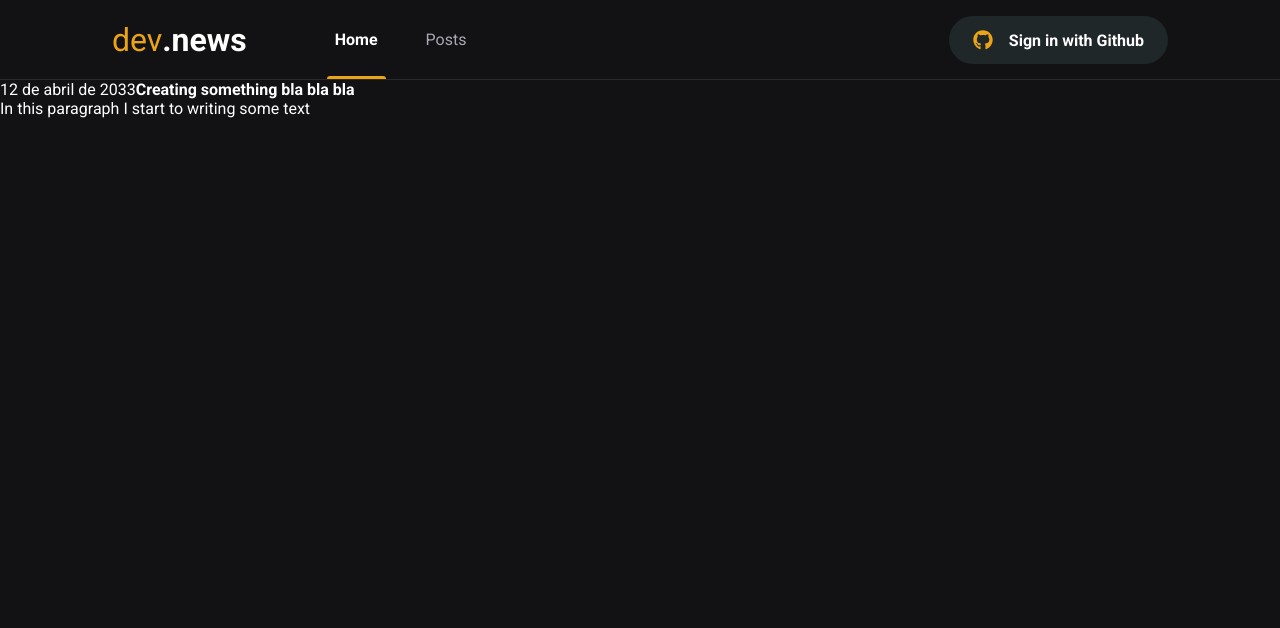
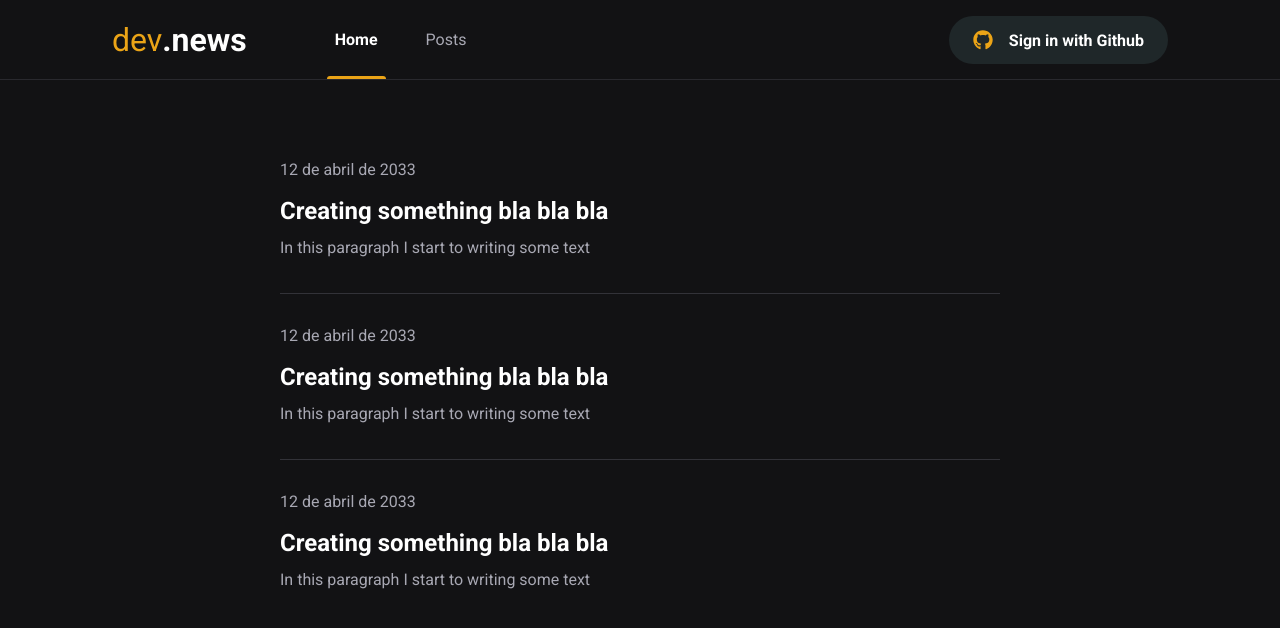
Before and after one commit to bduarte10/dev-news, a Next.js app: page /posts in a window 1280 px wide. Shown: the top 628 px of the page. Built offline with nearby package versions, Linux system fonts and the light colour scheme; no server answers.

Commit message:
:construction: Fetching data from Prismic

```diff
--- a/src/pages/posts/index.tsx
+++ b/src/pages/posts/index.tsx
@@ -7,8 +7,18 @@
       <Head>
         <title>Posts | dev.news</title>
       </Head>
-      <main>
-        <div>
+      <main className={styles.container}>
+        <div className={styles.posts}>
+          <a href=''>
+            <time>12 de abril de 2033</time>
+            <strong>Creating something bla bla bla</strong>
+            <p>In this paragraph I start to writing some text</p>
+          </a>
+          <a href=''>
+            <time>12 de abril de 2033</time>
+            <strong>Creating something bla bla bla</strong>
+            <p>In this paragraph I start to writing some text</p>
+          </a>
           <a href=''>
             <time>12 de abril de 2033</time>
             <strong>Creating something bla bla bla</strong>
--- a/src/pages/posts/styles.module.scss
+++ b/src/pages/posts/styles.module.scss
@@ -0,0 +1,40 @@
+.container {
+  max-width: 1120px;
+  margin: 0 auto;
+  padding: 0 2rem;
+}
+.posts {
+  max-width: 720px;
+  margin: 5rem auto 0;
+
+  a {
+    display: block;
+
+    & + a {
+      margin-top: 2rem;
+      padding-top: 2rem;
+      border-top: 1px solid var(--gray-700);
+    }
+    time {
+      font-size: 1rem;
+      display: flex;
+      align-items: center;
+      color: var(--gray-300);
+    }
+    strong {
+      display: block;
+      font-size: 1.5rem;
+      margin-top: 1rem;
+      line-height: 2rem;
+      transition: color 0.2s;
+    }
+    p {
+      color: var(--gray-300);
+      margin-top: 0.5rem;
+      line-height: 1.625rem;
+    }
+    &:hover strong {
+      color: var(--yellow-500);
+    }
+  }
+}
--- a/src/styles/global.scss
+++ b/src/styles/global.scss
@@ -8,6 +8,7 @@
 
   --gray-50: #e1e1e6;
   --gray-300: #a8a8b3;
+  --gray-700: #323238;
   --gray-800: #29292e;
   --gray-850: #1f2729;
   --gray-900: #121214;
```
